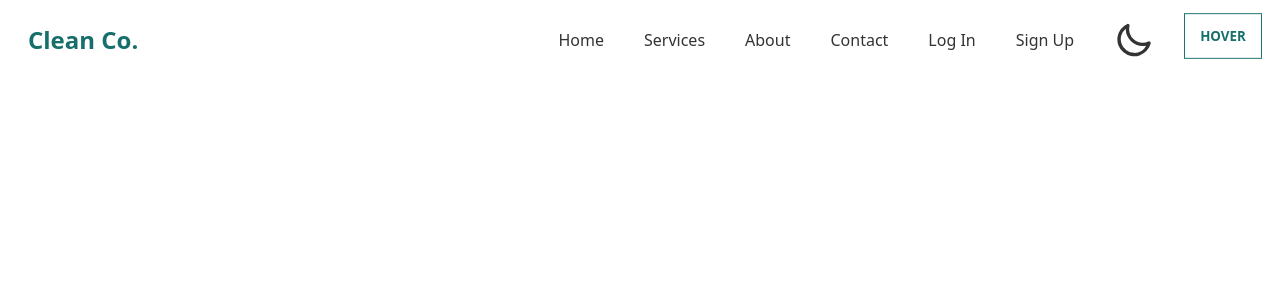
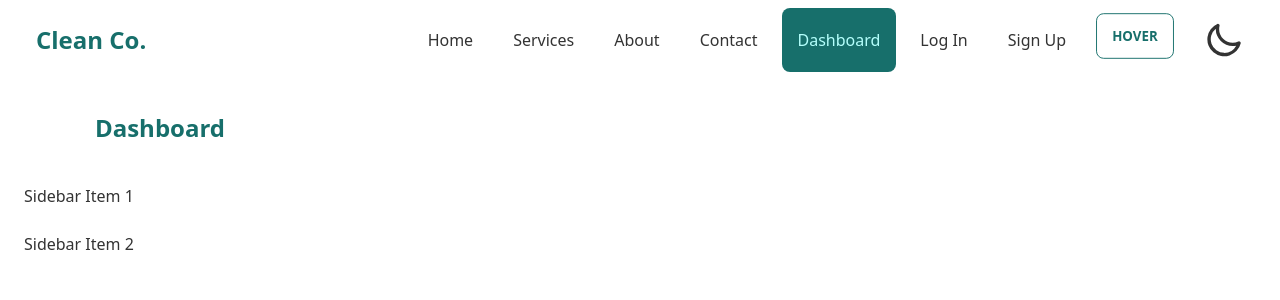
Before and after one commit to ssmdbayzid/clean_co, a React (Create React App) app: page /dashboard in a window 1280 px wide. Shown: the top 300 px of the page. Built offline with nearby package versions, Linux system fonts and the light colour scheme.

Commit message:
add nasted route

```diff
--- a/src/Layout/Layout.js
+++ b/src/Layout/Layout.js
@@ -1,8 +1,13 @@
 import React from 'react'
 import { Routes, Route } from 'react-router-dom'
+import AdminRoute from '../authentication/AdminRoute'
+import PvtAuth from '../authentication/PvtAuth'
 // import Footer from '../components/Footer'
 import Header from '../components/Header'
-import { publicRoute } from '../Routers/Routers'
+import Dashboard from '../pages/dashboard/Dashboard'
+import { pvtRoute } from '../Routers/privateRoute'
+import { publicRoute } from '../Routers/publicRoute'
+
 // import Routers from '../Routers/Routers'
 
 const Layout = () => {
@@ -12,7 +17,15 @@ const Layout = () => {
           <Routes>
             {
               publicRoute.map(({path, Component}, index)=><Route key={index} path={path} element={<Component />} />
-              )}
+              )
+            }
+            { pvtRoute.map(({path, Component}, index)=>
+            <Route element={<PvtAuth />}>
+               <Route key={index} path={path} element={<Component />} />
+            </Route>)}
+            <Route element={<AdminRoute/>}>
+              <Route path='/dashboard' element={<Dashboard />}/>
+            </Route>
           </Routes>
         </Header>
         {/* <Footer/> */}
--- /dev/null
+++ b/src/Routers/privateRoute.js
@@ -0,0 +1,7 @@
+
+import { Services } from '../pages'
+
+
+  export const pvtRoute = [
+    {path:"/services", name: "Services", Component: Services},
+  ]
--- a/src/Routers/Routers.js
+++ b/src/Routers/publicRoute.js
@@ -1,12 +1,11 @@
-
-import { Home, About, Contact, Services, LogIn, SignOut, SignUp } from '../pages'
+import { Home, About, Contact, LogIn, SignOut, SignUp } from '../pages'
 
 export  const publicRoute = [
     {path:"/", name: "Home", Component: Home},
     {path:"/home", name: "Home", Component: Home},
     {path:'/about', name: "About", Component: About},
     {path:"/contact", name: "Contact", Component: Contact},
-    {path:"/services", name: "Services", Component: Services},
+    // ,
     {path:"/log-in", name: "Log In", Component: LogIn},
     {path:"/log-out", name: "Log Out", Component: SignOut},
     {path:"/sign-up", name: "Sign Up", Component: SignUp},
--- /dev/null
+++ b/src/authentication/AdminRoute.js
@@ -0,0 +1,15 @@
+import React from 'react'
+import { Navigate, Outlet } from 'react-router-dom'
+import useAdmin from '../hooks/useAdmin'
+
+const AdminRoute = () => {
+  const [admin] = useAdmin()
+
+  if(!admin) {
+    return <Navigate to="/home" />
+  }
+
+  return <Outlet />
+}
+
+export default AdminRoute
--- a/src/authentication/PvtAuth.js
+++ b/src/authentication/PvtAuth.js
@@ -1,9 +1,15 @@
 import React from 'react'
+import { Navigate, Outlet, useLocation } from 'react-router-dom';
 
 const PvtAuth = () => {
-  return (
-    <div>PvtAuth</div>
-  )
+  const user = false;
+  const location = useLocation()
+
+  if(!user) {
+    return <Navigate to="/log-in" state={{from:location}} replace />
+  }
+
+  return <Outlet />
 }
 
 export default PvtAuth
--- a/src/components/Header.js
+++ b/src/components/Header.js
@@ -1,16 +1,25 @@
 import React from 'react'
 import { NavLink } from 'react-router-dom'
 import { themeChange } from 'theme-change'
+import useAdmin from '../hooks/useAdmin'
 
 const Header = ({children}) => {
 
+  const [admin] = useAdmin()
   return (
     <div className="drawer drawer-end">
   <input id="my-drawer-3" type="checkbox" className="drawer-toggle" />
   <div className="drawer-content flex flex-col">
 
-    <div className="w-full navbar fixed bg-base-100 px-3 z-50">
-      <div className="flex-1 px-2 mx-2 text-2xl font-bold text-primary">Clean Co.</div>
+    <div className="w-full navbar fixed bg-base-100 px-5 z-50">
+
+      <label
+      htmlFor="my-drawer-2"
+      tabIndex={0} className="btn btn-ghost lg:hidden btn-circle">
+        <svg xmlns="http://www.w3.org/2000/svg" className="h-5 w-5" fill="none" viewBox="0 0 24 24" stroke="currentColor"><path strokeLinecap="round" strokeLinejoin="round" strokeWidth="2" d="M4 6h16M4 12h16M4 18h7" /></svg>
+      </label>
+      <div className="flex-1 px-2 mx-2 text-2xl font-bold text-primary">Clean Co.
+      </div>
       <div className="flex-none lg:hidden">
         <label htmlFor="my-drawer-3" className="btn btn-square btn-ghost">
           <svg xmlns="http://www.w3.org/2000/svg" fill="none" viewBox="0 0 24 24" className="inline-block w-6 h-6 stroke-current"><path strokeLinecap="round" strokeLinejoin="round" strokeWidth="2" d="M4 6h16M4 12h16M4 18h16"></path></svg>
@@ -23,8 +32,16 @@ const Header = ({children}) => {
           <li><NavLink to="/services" className="rounded-lg">Services</NavLink></li>
           <li><NavLink to="/about" className="rounded-lg">About</NavLink></li>
           <li><NavLink to="/contact" className="rounded-lg">Contact</NavLink></li>
+          {admin && <li><NavLink to="/dashboard" className="rounded-lg">Dashboard</NavLink></li>}
           <li><NavLink to="/log-in" className="rounded-lg">Log In</NavLink></li>
           <li><NavLink to="/sign-up" className="rounded-lg">Sign Up</NavLink></li>
+          <li className='dropdown dropdown-hover dropdown-end'>
+            <label tabIndex={0} className="btn m-1 rounded-lg  btn-primary btn-outline">Hover</label>
+            <ul tabIndex={0} className="dropdown-content menu p-2 shadow bg-base-100 rounded-box w-52 ">
+              <li><a href='#'>Item 1</a></li>
+              <li><a href='#'>Item 2</a></li>
+            </ul>
+              </li>
           <li>
             <label onClick={()=>themeChange(false)} data-toggle-theme="dark,light" data-act-class="ACTIVECLASS" className="swap swap-rotate text-sm hover:bg-transparent">
             <input type="checkbox" />
@@ -35,14 +52,6 @@ const Header = ({children}) => {
             <svg className="swap-off fill-current w-10 h-10" xmlns="http://www.w3.org/2000/svg" viewBox="0 0 24 24"><path d="M21.64,13a1,1,0,0,0-1.05-.14,8.05,8.05,0,0,1-3.37.73A8.15,8.15,0,0,1,9.08,5.49a8.59,8.59,0,0,1,.25-2A1,1,0,0,0,8,2.36,10.14,10.14,0,1,0,22,14.05,1,1,0,0,0,21.64,13Zm-9.5,6.69A8.14,8.14,0,0,1,7.08,5.22v.27A10.15,10.15,0,0,0,17.22,15.63a9.79,9.79,0,0,0,2.1-.22A8.11,8.11,0,0,1,12.14,19.73Z"/></svg>
 
         </label></li>
-          <li className='dropdown dropdown-hover dropdown-end'>
-        <label tabIndex={0} className="btn m-1  btn-primary btn-outline">Hover</label>
-        <ul tabIndex={0} className="dropdown-content menu p-2 shadow bg-base-100 rounded-box w-52 ">
-          <li><a href='#'>Item 1</a></li>
-          <li><a href='#'>Item 2</a></li>
-        </ul>
-
-          </li>
         </ul>
       </div>
     </div>
@@ -53,19 +62,34 @@ const Header = ({children}) => {
     <label htmlFor="my-drawer-3" className="drawer-overlay"></label>
     <ul className="menu p-4 w-80 bg-base-100">
 
-    <li><NavLink to="/services">Services</NavLink></li>
-    <li><NavLink to="/about">About</NavLink></li>
-    <li><NavLink to="/contact">Contact</NavLink></li>
-    <li><NavLink to="/log-in">Log In</NavLink></li>
-    <li><NavLink to="/sign-up">Sign Up</NavLink></li>
-    <li>
-            <label onClick={()=>themeChange(false)} data-toggle-theme="dark,light" data-act-class="ACTIVECLASS" className="swap mr-auto swap-rotate text-sm hover:bg-transparent">
+    <li className='mt-3'><NavLink to="/services">Services</NavLink></li>
+    <li className='mt-3'><NavLink to="/about">About</NavLink></li>
+    <li className='mt-3'><NavLink to="/contact">Contact</NavLink></li>
+    <li className='mt-3'><NavLink to="/log-in">Log In</NavLink></li>
+    <li className='mt-3'><NavLink to="/sign-up">Sign Up</NavLink></li>
+
+    <div tabIndex={0} className="collapse collapse-arrow border border-base-300 bg-base-100 rounded-box">
+    <div className="collapse-title text-xl font-medium">
+    BOOK NOW
+    </div>
+    <div className="collapse-content">
+    <ul tabIndex={0} className="dropdown-content menu p-2 shadow bg-base-100 rounded-box w-full ">
+              <li><a href='#'>Item 1</a></li>
+              <li><a href='#'>Item 2</a></li>
+            </ul>
+  </div>
+    </div>
+
+    <li className='mt-3'>
+            <label onClick={()=>themeChange(false)} data-toggle-theme="dark,light" data-act-class="ACTIVECLASS" className="swap swap-rotate mr-auto text-sm hover:bg-transparent">
             <input type="checkbox" />
+
 
             <svg className="swap-on fill-current w-10 h-10" xmlns="http://www.w3.org/2000/svg" viewBox="0 0 24 24"><path d="M5.64,17l-.71.71a1,1,0,0,0,0,1.41,1,1,0,0,0,1.41,0l.71-.71A1,1,0,0,0,5.64,17ZM5,12a1,1,0,0,0-1-1H3a1,1,0,0,0,0,2H4A1,1,0,0,0,5,12Zm7-7a1,1,0,0,0,1-1V3a1,1,0,0,0-2,0V4A1,1,0,0,0,12,5ZM5.64,7.05a1,1,0,0,0,.7.29,1,1,0,0,0,.71-.29,1,1,0,0,0,0-1.41l-.71-.71A1,1,0,0,0,4.93,6.34Zm12,.29a1,1,0,0,0,.7-.29l.71-.71a1,1,0,1,0-1.41-1.41L17,5.64a1,1,0,0,0,0,1.41A1,1,0,0,0,17.66,7.34ZM21,11H20a1,1,0,0,0,0,2h1a1,1,0,0,0,0-2Zm-9,8a1,1,0,0,0-1,1v1a1,1,0,0,0,2,0V20A1,1,0,0,0,12,19ZM18.36,17A1,1,0,0,0,17,18.36l.71.71a1,1,0,0,0,1.41,0,1,1,0,0,0,0-1.41ZM12,6.5A5.5,5.5,0,1,0,17.5,12,5.51,5.51,0,0,0,12,6.5Zm0,9A3.5,3.5,0,1,1,15.5,12,3.5,3.5,0,0,1,12,15.5Z"/></svg>
 
+            <svg className="swap-off fill-current w-10 h-10" xmlns="http://www.w3.org/2000/svg" viewBox="0 0 24 24"><path d="M21.64,13a1,1,0,0,0-1.05-.14,8.05,8.05,0,0,1-3.37.73A8.15,8.15,0,0,1,9.08,5.49a8.59,8.59,0,0,1,.25-2A1,1,0,0,0,8,2.36,10.14,10.14,0,1,0,22,14.05,1,1,0,0,0,21.64,13Zm-9.5,6.69A8.14,8.14,0,0,1,7.08,5.22v.27A10.15,10.15,0,0,0,17.22,15.63a9.79,9.79,0,0,0,2.1-.22A8.11,8.11,0,0,1,12.14,19.73Z"/></svg>
 
-            <svg className="swap-off fill-current w-10 h-10" xmlns="http://www.w3.org/2000/svg" viewBox="0 0 24 24"><path d="M21.64,13a1,1,0,0,0-1.05-.14,8.05,8.05,0,0,1-3.37.73A8.15,8.15,0,0,1,9.08,5.49a8.59,8.59,0,0,1,.25-2A1,1,0,0,0,8,2.36,10.14,10.14,0,1,0,22,14.05,1,1,0,0,0,21.64,13Zm-9.5,6.69A8.14,8.14,0,0,1,7.08,5.22v.27A10.15,10.15,0,0,0,17.22,15.63a9.79,9.79,0,0,0,2.1-.22A8.11,8.11,0,0,1,12.14,19.73Z"/></svg>
+
 
         </label></li>
     </ul>
--- /dev/null
+++ b/src/hooks/useAdmin.js
@@ -0,0 +1,9 @@
+
+import { useState } from 'react'
+
+const useAdmin = () => {
+    const [admin, setAdmin] = useState(true)
+  return [admin]
+}
+
+export default useAdmin
--- a/src/pages/Home/Landpage.js
+++ b/src/pages/Home/Landpage.js
@@ -5,7 +5,7 @@ import Button from '../../components/Share.js/Button'
 const Landpage = () => {
   return (
     <>
-      <div className="hero sm:h-[115vh] lg:h-[70vh] mt-16 bg-accent ">
+      <div className="hero sm:h-screen lg:h-[70vh] mt-16 bg-accent ">
       <div className="hero-content flex-col lg:flex-row">
         <div className='max-w-xl'>
             <p
@@ -43,9 +43,9 @@ const Landpage = () => {
         </div>
       </div>
     </div>
-    <div className='relative  top-[-20px] mx-auto w-5/6 shadow bg-base-200 p-10 rounded-2xl'>
+    <div className='relative sm:top-[-30px] md:top-[-20px] mx-auto w-5/6 shadow bg-base-200 p-10 rounded-2xl'>
       <h1 className='text-2xl mb-5 text-primary'>Get Free Estimate</h1>
-      <div className='grid md:grid-cols-3 grid-cols-1 lg:grid-cols-4 gap-3'>
+      <div className='grid md:grid-cols-2 grid-cols-1 lg:grid-cols-4 gap-3'>
       <input type="text" placeholder="Type here" className="input input-bordered w-full" />
       <input type="text" placeholder="Type here" className="input input-bordered w-full" />
       <input type="text" placeholder="Type here" className="input input-bordered w-full" />
--- a/src/pages/LogIn.js
+++ b/src/pages/LogIn.js
@@ -2,8 +2,7 @@ import React from 'react'
 import { ImGoogle2 } from 'react-icons/im';
 
 
-const
-LogIn = () => {
+const LogIn = () => {
   return (
     <div className="hero flex justify-center items-center h-screen bg-accent">
     <div className="card flex-shrink-0 w-full max-w-sm shadow-2xl bg-base-100">
--- /dev/null
+++ b/src/pages/dashboard/Dashboard.js
@@ -0,0 +1,24 @@
+import React from 'react'
+
+const Dashboard = () => {
+  return (
+    <div className="drawer drawer-mobile">
+  <input id="my-drawer-2" type="checkbox" className="drawer-toggle" />
+
+  <div className="drawer-side  ">
+    <label htmlFor="my-drawer-2" className="drawer-overlay"></label>
+    <div className='mt-28 w-64 md:w-80'>
+    <h1 className='text-center text-2xl text-primary font-bold'>Dashboard</h1>
+    <ul className="menu   mt-5 p-2 text-base-content">
+
+      <li><a>Sidebar Item 1</a></li>
+      <li><a>Sidebar Item 2</a></li>
+    </ul>
+    </div>
+
+  </div>
+</div>
+  )
+}
+
+export default Dashboard
```
